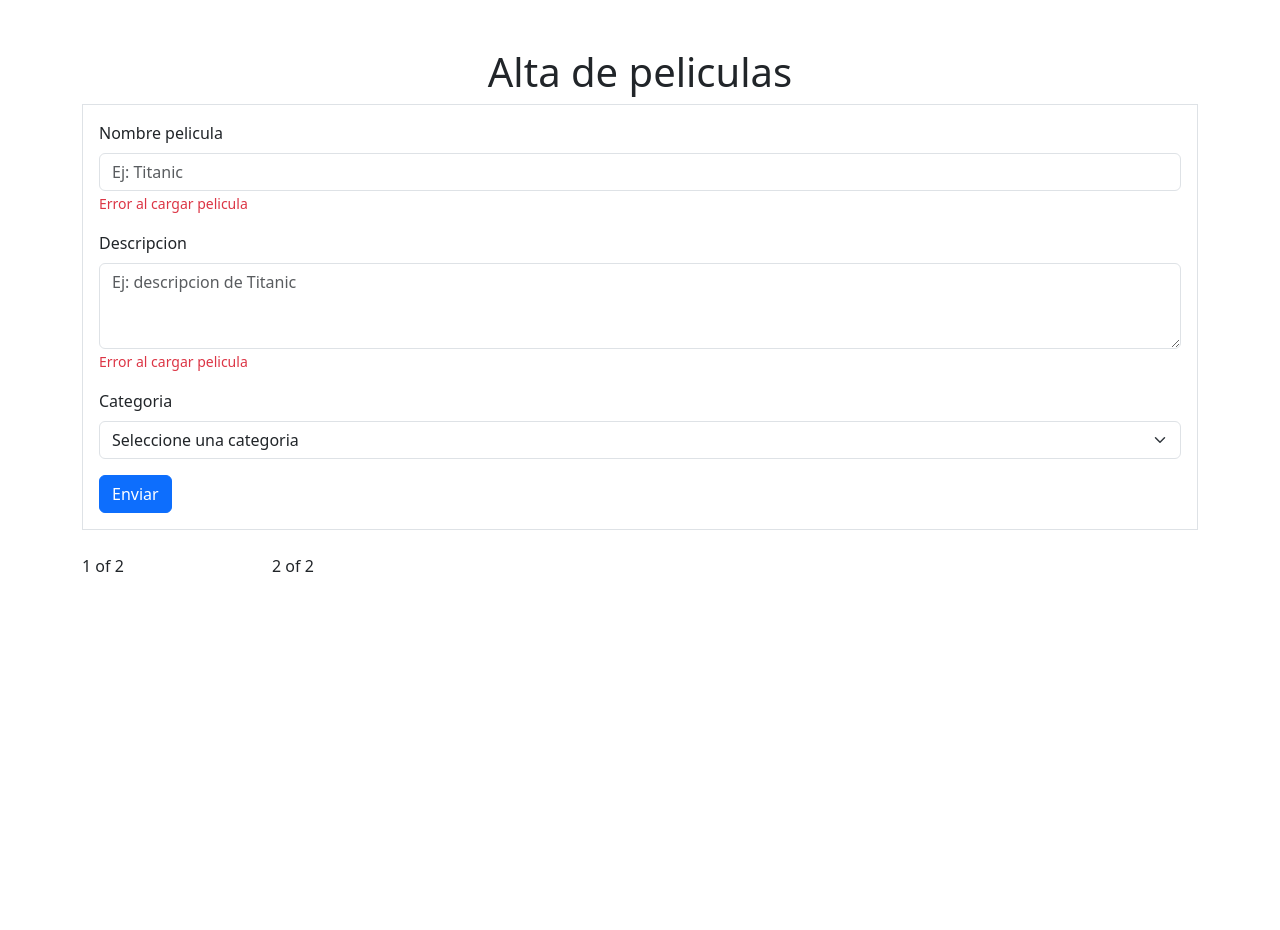
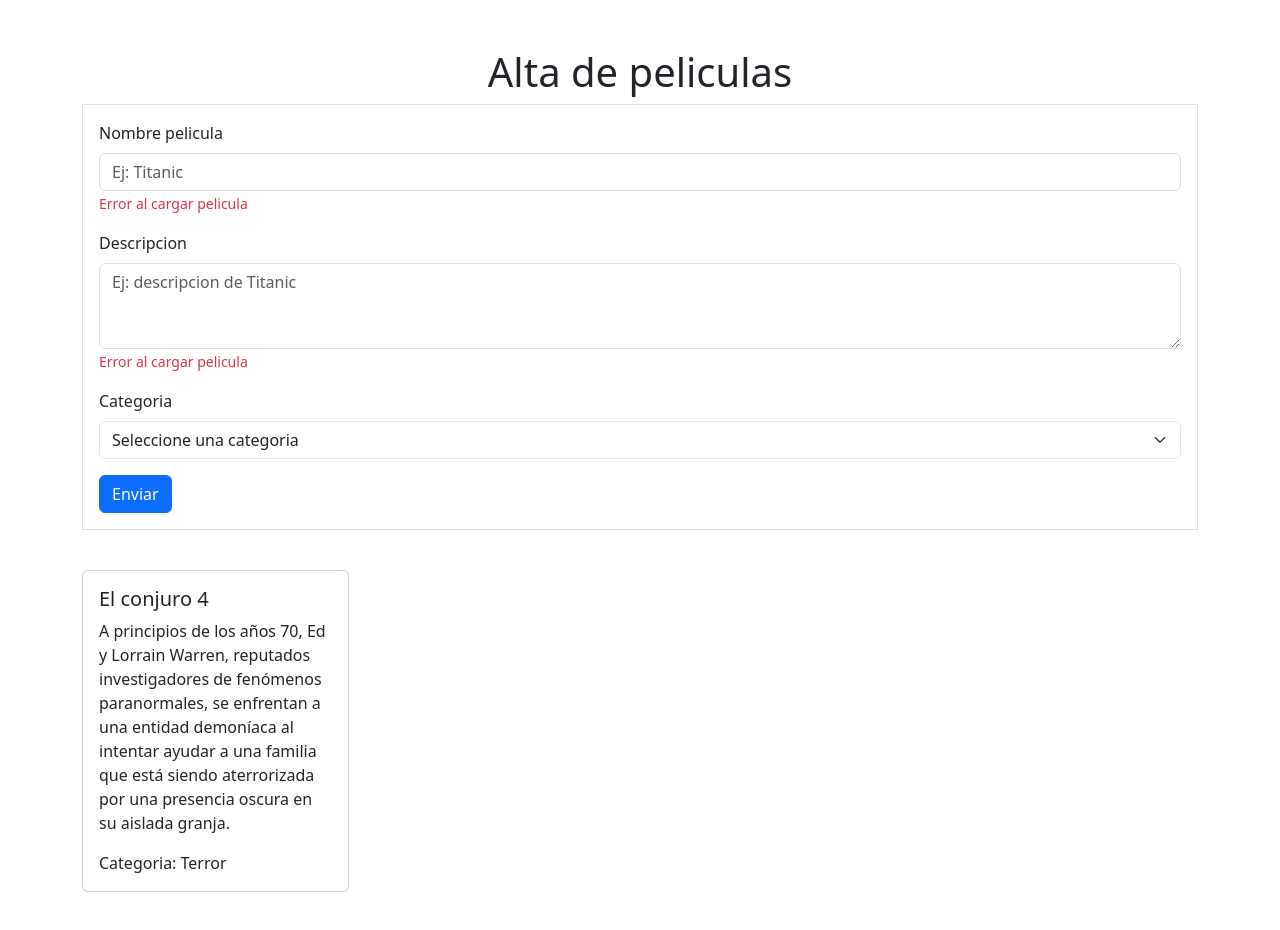
Before and after one commit to rollingcodeschool/altaPeliculas-c16, a React (Vite) app: page / in a window 1280 px wide. Shown: the top 930 px of the page. Before the commit the page ends 800 px from the top, so only its background shows below. Built offline with nearby package versions, Linux system fonts and the light colour scheme.

Commit message:
agregamos las cards que mostraran las peliculas

```diff
--- /dev/null
+++ b/src/components/CardPelicula.jsx
@@ -0,0 +1,22 @@
+import { Card, Col } from "react-bootstrap";
+
+const CardPelicula = () => {
+  return (
+    <Col>
+      <Card>
+        <Card.Body>
+          <Card.Title>El conjuro 4</Card.Title>
+          <Card.Text>
+            A principios de los años 70, Ed y Lorrain Warren, reputados
+            investigadores de fenómenos paranormales, se enfrentan a una entidad
+            demoníaca al intentar ayudar a una familia que está siendo
+            aterrorizada por una presencia oscura en su aislada granja.
+          </Card.Text>
+          <Card.Text>Categoria: Terror</Card.Text>
+        </Card.Body>
+      </Card>
+    </Col>
+  );
+};
+
+export default CardPelicula;
--- a/src/components/GrillaPeliculas.jsx
+++ b/src/components/GrillaPeliculas.jsx
@@ -1,11 +1,10 @@
-import { Row, Col } from "react-bootstrap";
-
+import { Row } from "react-bootstrap";
+import CardPelicula from "./CardPelicula";
 
 const GrillaPeliculas = () => {
   return (
-    <Row xs={1} md={4} lg={6} className="mt-4">
-      <Col>1 of 2</Col>
-      <Col>2 of 2</Col>
+    <Row xs={1} md={2} lg={4} className="mt-4 g-3">
+        <CardPelicula></CardPelicula>
     </Row>
   );
 };
```
